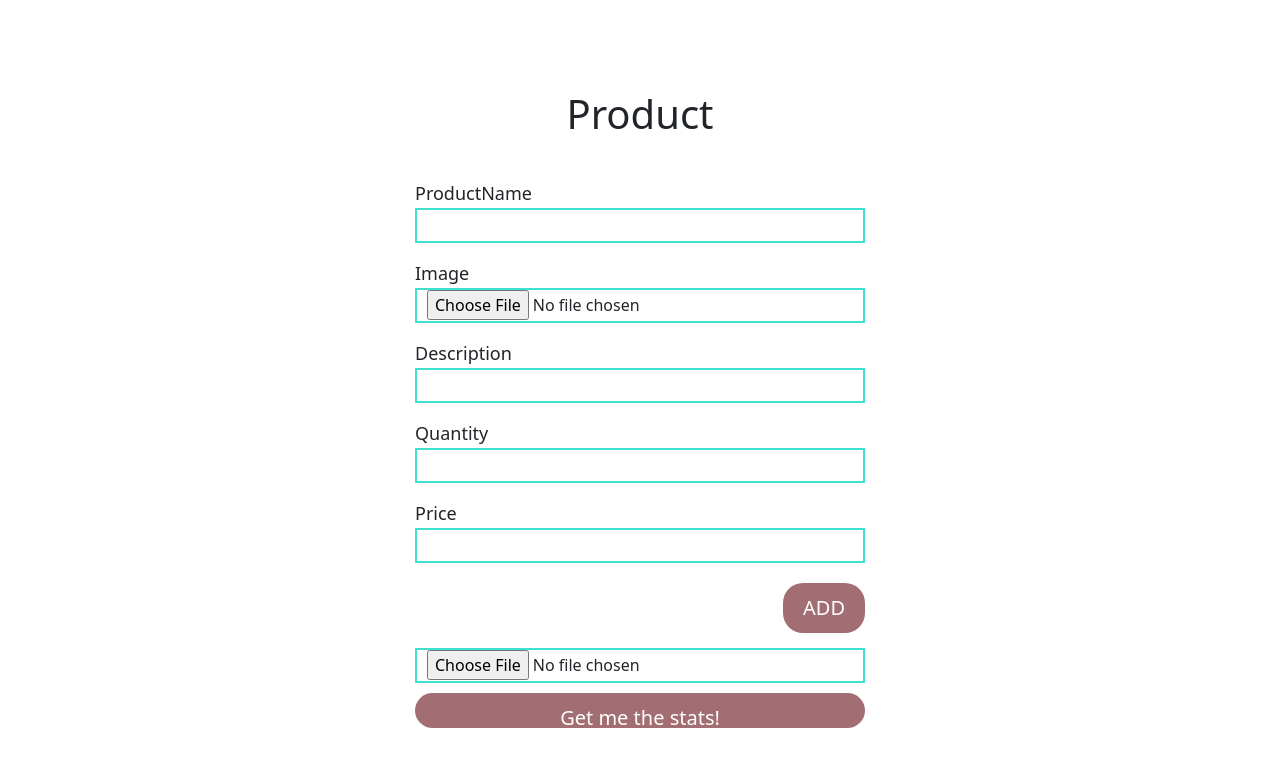
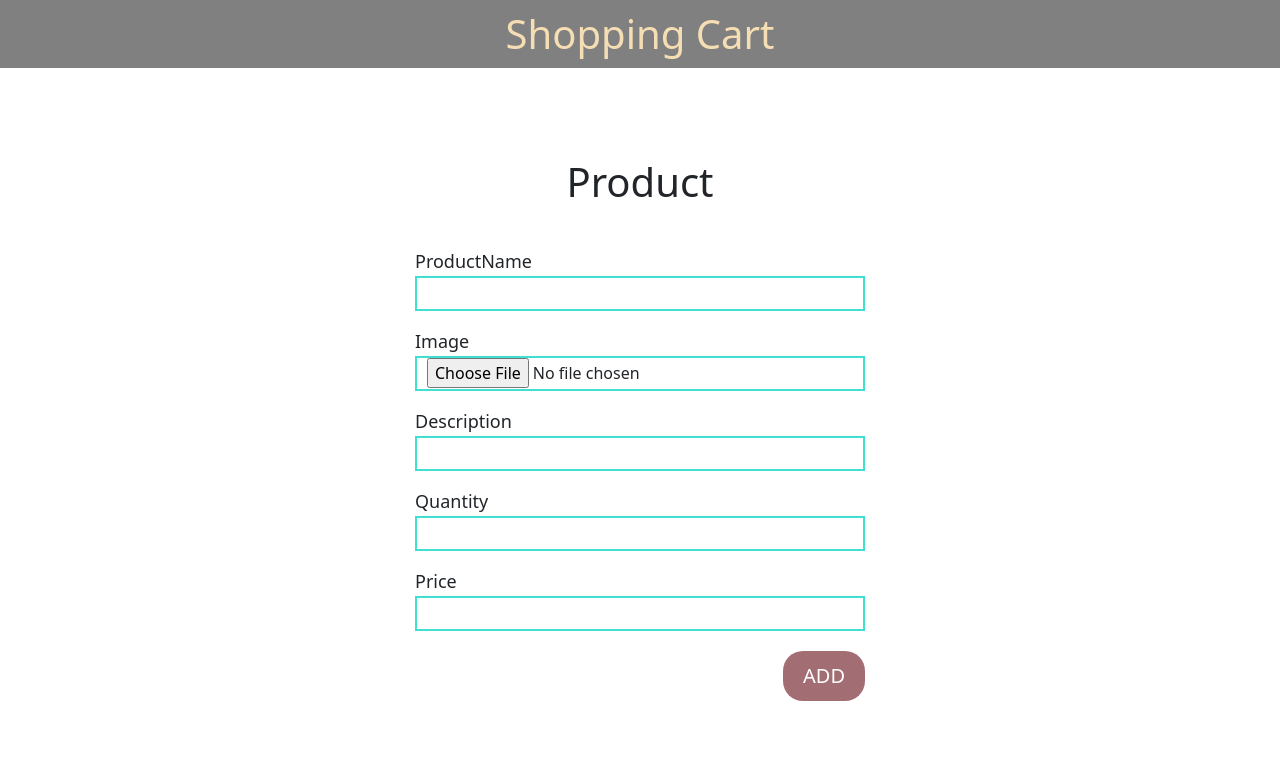
Before and after one commit to Dhruvi0901/Shopping-Cart, an Angular app in the folder frontend/: page /product in a window 1280 px wide. Shown: the top 766 px of the page. Built offline with nearby package versions, Linux system fonts and the light colour scheme.

Commit message:
minor update

```diff
--- a/frontend/src/app/admin/admin.component.html
+++ b/frontend/src/app/admin/admin.component.html
@@ -1,4 +1,4 @@
-<a  class="btn" [routerLink]="['/product']" [queryParams]="{admin: profileId}" >Add Product</a>
+<a  class="btn" [routerLink]="['/product']" [queryParams]="{admin: profileId}" > + Add Product</a>
 
 <table *ngIf=" Product.length; else elseBlock">
     <thead>
--- a/frontend/src/app/app-routing.module.ts
+++ b/frontend/src/app/app-routing.module.ts
@@ -34,6 +34,10 @@ const routes: Routes = [{
 {
   path: 'admin/:profileId',
   component: AdminComponent
+},
+{
+  path: '**',
+  component: LoginComponent
 }
 ];
 
--- a/frontend/src/app/app.component.html
+++ b/frontend/src/app/app.component.html
@@ -1,7 +1,2 @@
-<!--
-
-<h1 style="text-align: center; margin: 50px;">Welcome to Shopping Cart</h1>
-<button routerLink="/login">Go for LogIn</button> -->
-
-
+<h1 style="text-align: center;padding: 10px;background-color: gray; color: wheat; cursor: pointer;" routerLink="/">Shopping Cart</h1>
 <router-outlet></router-outlet>
--- a/frontend/src/app/display/display.component.html
+++ b/frontend/src/app/display/display.component.html
@@ -1,7 +1,7 @@
 <h1 style="text-align: center;">Welcome User</h1>
 <br>
 
-<button  [routerLink]="['/cart']" [queryParams]="{user: profileId}">Cart</button>
+<button  [routerLink]="['/cart']" [queryParams]="{user: profileId}">My Cart</button>
 
 <table *ngIf=" products.length; else elseBlock">
     <thead>
--- a/frontend/src/app/product/product.component.html
+++ b/frontend/src/app/product/product.component.html
@@ -1,8 +1,5 @@
 <h1 style="text-align: center; margin-top: 90px;" >Product</h1>
 <form style="margin-top: 40px;" name="productForm" method = 'post' enctype="multipart/form-data" #productForm="ngForm" novalidate>
-
-
-
 
     <label>ProductName</label>
         <input [(ngModel)]="product.productName" #name="ngModel" [class.is-Invalid]="name.invalid && name.touched"
@@ -42,7 +39,3 @@
       <button type="submit" [disabled]="productForm.form.invalid" (click)="updateData()" [style.display]="updateBtn"
       style="margin-top: 10px; float: inline-end;"  >UPDATE</button>
   </form>
-
-  <form action="localhost:3000/product/profile" method="post" enctype="multipart/form-data"><input type="file" name="avatar" />
-    <input type="submit" value="Get me the stats!" class="btn btn-default">
-  </form>
--- a/frontend/src/app/product/product.component.ts
+++ b/frontend/src/app/product/product.component.ts
@@ -54,7 +54,6 @@ export class ProductComponent implements OnInit {
   }
 
   updateData(){
-
     this.productService.putEditProduct(this.productId, this.product).subscribe((res)=>{
       console.log(res)
       this.router.navigate(['/admin/' + this.product.profileId])
```
